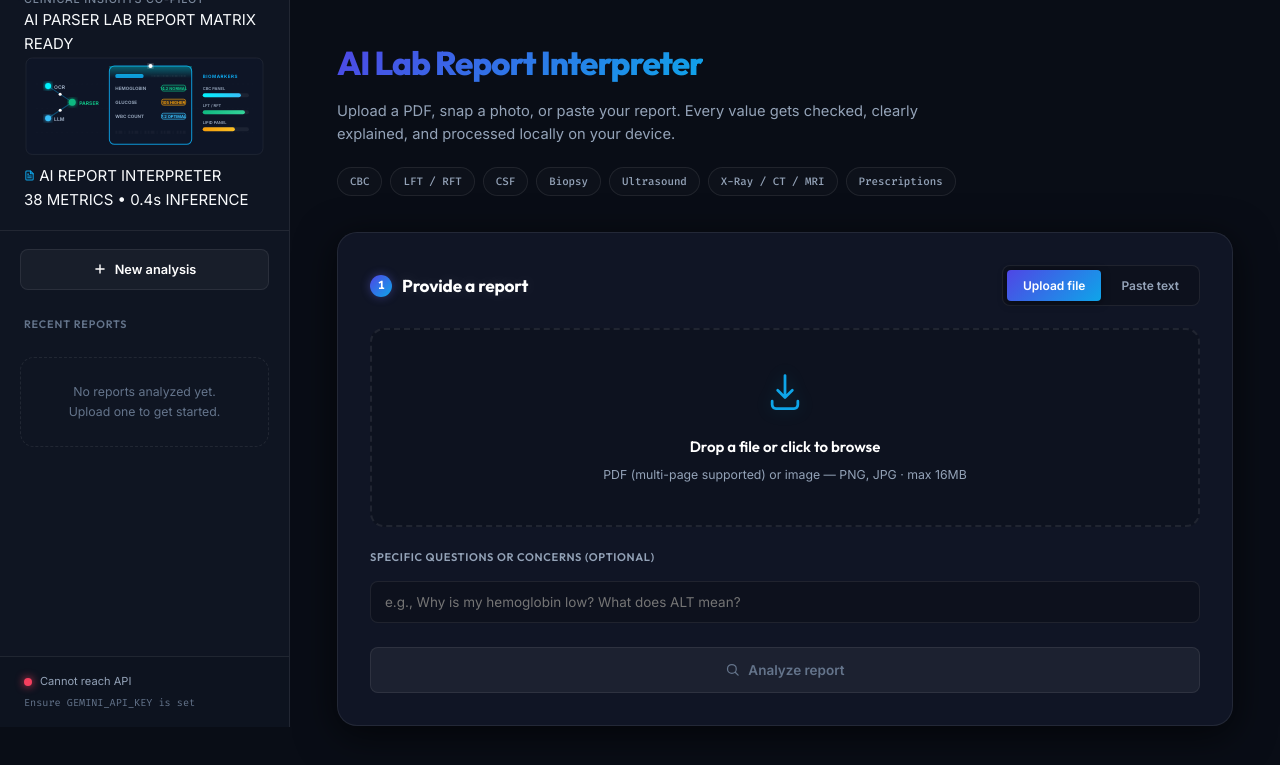
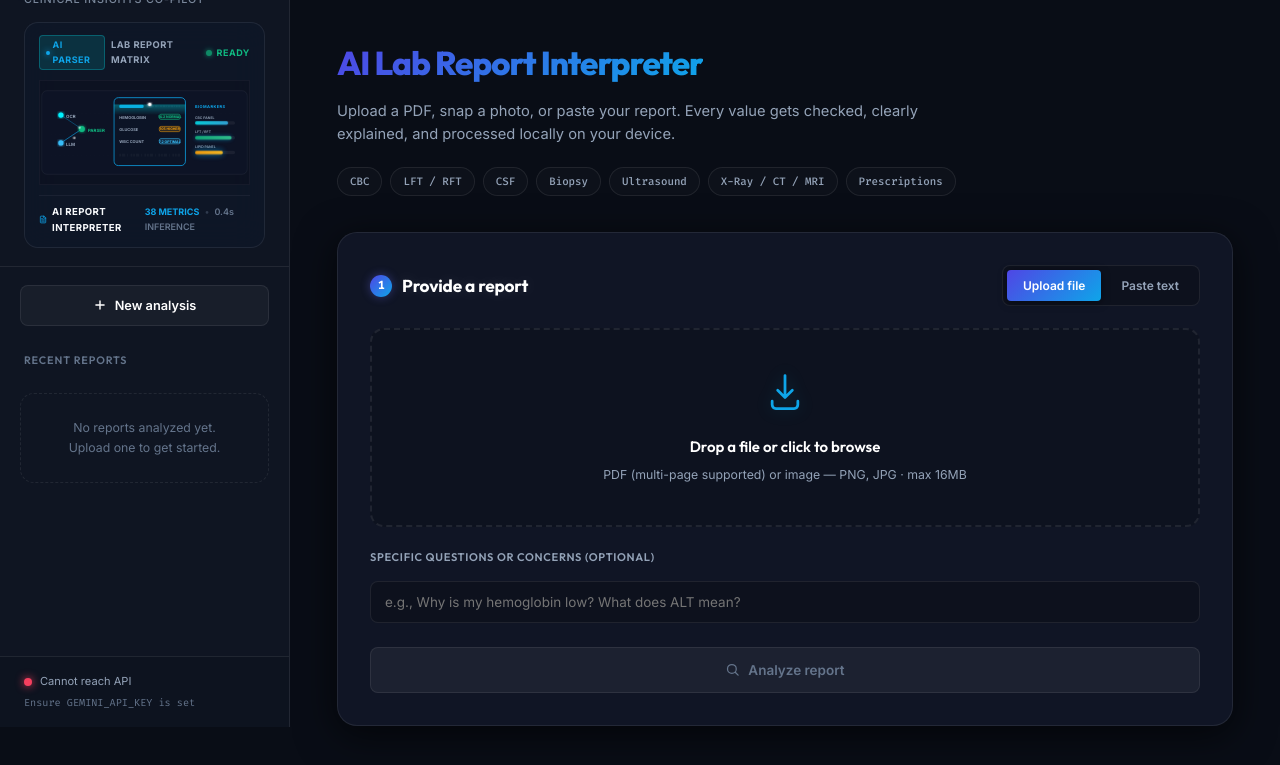
Before and after one commit to MohammadLimra/AI-Lab-Report-Interpreter, a plain HTML site: page index.html in a window 1280 px wide. Shown: the part 73-838 px from the top of the page. Drawn offline with nearby package versions, Linux system fonts and the light colour scheme; no server answers; a script that the page names is missing.

Commit message:
Update dashboard.css

```diff
--- a/static/css/dashboard.css
+++ b/static/css/dashboard.css
@@ -686,138 +686,195 @@ body::after {
 }
 
 
-.waveform {
+/* ==========================================================================
+   AI LAB REPORT INTERPRETER ENGINE CARD (HEAVY GRAPHICS & LASER SCANNER)
+   ========================================================================== */
+
+.ai-report-engine-card {
   width: 100%;
-  height: 100px;
   margin-top: 14px;
-  margin-bottom: 0px;
-  overflow: visible;
-}
-
-.hologram-stage {
-  transform-style: preserve-3d;
-  perspective: 400px;
-}
-
-
-.waveform .holo-doc,
-.waveform .holo-particles,
-.waveform .holo-alert,
-.waveform .holo-score {
-  transform-origin: 120px 50px;
-  transition: opacity 0.4s ease-in-out;
-}
-
-
-.waveform .holo-doc {
-  animation: phase-doc 10s infinite;
-}
-.waveform .holo-particles {
-  animation: phase-parts 10s infinite;
-}
-.waveform .holo-alert {
-  animation: phase-alert 10s infinite;
-}
-.waveform .holo-score {
-  animation: phase-score 10s infinite;
-}
-
-
-.waveform .laser-beam {
-  animation: holo-laser 2.5s ease-in-out infinite;
-}
-
-
-.waveform .part {
-  animation: drift-particle 5s ease-in-out infinite alternate;
-}
-.waveform .p1 { animation-delay: 0.2s; }
-.waveform .p2 { animation-delay: 0.8s; }
-.waveform .p3 { animation-delay: 1.4s; }
-.waveform .p4 { animation-delay: 2s; }
-
-.waveform .dna-helix {
-  animation: helix-pulse 3s ease-in-out infinite alternate;
-}
-
-
-.waveform .alert-box {
-  animation: box-blink 1.5s infinite alternate;
-}
-.waveform .alert-glow {
-  animation: ring-expand 1.5s infinite;
-}
-
-
-.waveform .score-dial-val {
-  transform: rotate(-90deg);
-  transform-origin: 120px 50px;
-  animation: dial-fill 10s infinite;
-}
-
-
-
-@keyframes phase-doc {
-  0%, 25% { opacity: 1; transform: translateY(0) rotateX(10deg); }
-  30%, 100% { opacity: 0; transform: translateY(-10px) rotateX(10deg); }
-}
-
-@keyframes phase-parts {
-  0%, 28% { opacity: 0; transform: scale(0.9); }
-  33%, 50% { opacity: 1; transform: scale(1); }
-  55%, 100% { opacity: 0; transform: scale(1.1); }
-}
-
-@keyframes phase-alert {
-  0%, 53% { opacity: 0; transform: scale(0.9); }
-  58%, 75% { opacity: 1; transform: scale(1); }
-  80%, 100% { opacity: 0; transform: scale(1.1); }
-}
-
-@keyframes phase-score {
-  0%, 78% { opacity: 0; transform: scale(0.9); }
-  83%, 98% { opacity: 1; transform: scale(1); }
-  100% { opacity: 0; transform: scale(1); }
-}
-
-@keyframes holo-laser {
-  0%, 100% { transform: translateY(0); opacity: 0.2; }
-  50% { transform: translateY(74px); opacity: 1; filter: drop-shadow(0 0 5px var(--accent-cyan)); }
-}
-
-@keyframes drift-particle {
-  0% { transform: translate(0, 0); opacity: 0.5; }
-  100% { transform: translate(15px, -15px); opacity: 1; filter: drop-shadow(0 0 3px var(--accent-cyan)); }
-}
-
-@keyframes helix-pulse {
-  0% { transform: scale(0.95); opacity: 0.3; }
-  100% { transform: scale(1.05); opacity: 0.8; filter: drop-shadow(0 0 6px var(--accent-indigo)); }
-}
-
-@keyframes box-blink {
-  0% { stroke: var(--signal-amber); fill: rgba(245, 158, 11, 0.05); }
-  100% { stroke: #ffb020; fill: rgba(245, 158, 11, 0.25); filter: drop-shadow(0 0 6px var(--signal-amber)); }
-}
-
-@keyframes ring-expand {
-  0% { r: 5px; opacity: 0.8; }
-  100% { r: 25px; opacity: 0; }
-}
-
-@keyframes dial-fill {
-  0%, 80% { stroke-dashoffset: 200; }
-  88%, 98% { stroke-dashoffset: 55; }
-  100% { stroke-dashoffset: 200; }
+  padding: 12px 14px;
+  background: rgba(15, 23, 42, 0.65);
+  border: 1px solid var(--border-color);
+  border-radius: var(--radius-md);
+  display: flex;
+  flex-direction: column;
+  gap: 10px;
+  backdrop-filter: blur(16px);
+  -webkit-backdrop-filter: blur(16px);
+  transition: border-color 0.3s ease, box-shadow 0.3s ease;
+}
+
+.ai-report-engine-card:hover {
+  border-color: rgba(0, 242, 254, 0.4);
+  box-shadow: 0 4px 24px rgba(0, 242, 254, 0.12);
+}
+
+.engine-header {
+  display: flex;
+  align-items: center;
+  justify-content: space-between;
+}
+
+.engine-title-group {
+  display: flex;
+  align-items: center;
+  gap: 6px;
+}
+
+.engine-chip {
+  display: flex;
+  align-items: center;
+  gap: 3px;
+  font-size: 0.6rem;
+  font-weight: 800;
+  padding: 2px 6px;
+  background: rgba(0, 242, 254, 0.12);
+  color: var(--accent-cyan);
+  border: 1px solid rgba(0, 242, 254, 0.25);
+  border-radius: 4px;
+  letter-spacing: 0.05em;
+}
+
+.chip-spark {
+  width: 4px;
+  height: 4px;
+  border-radius: 50%;
+  background: var(--accent-cyan);
+  box-shadow: 0 0 6px var(--accent-cyan);
+}
+
+.engine-subtitle {
+  font-size: 0.62rem;
+  font-weight: 700;
+  color: var(--text-secondary);
+  letter-spacing: 0.05em;
+}
+
+.engine-badge-live {
+  display: flex;
+  align-items: center;
+  gap: 5px;
+  font-size: 0.6rem;
+  font-weight: 800;
+  color: #10b981;
+  letter-spacing: 0.06em;
+}
+
+.engine-live-dot {
+  width: 6px;
+  height: 6px;
+  border-radius: 50%;
+  background: #10b981;
+  box-shadow: 0 0 8px #10b981;
+  animation: engine-dot-blink 1.8s ease-in-out infinite;
+}
+
+.engine-visual-box {
+  width: 100%;
+  height: 105px;
+  position: relative;
+  overflow: hidden;
+  border-radius: var(--radius-xs);
+  background: rgba(10, 15, 30, 0.6);
+  border: 1px solid rgba(255, 255, 255, 0.04);
+}
+
+.engine-svg {
+  width: 100%;
+  height: 100%;
+}
+
+/* AI Laser Scanning Beam Animation */
+.ai-laser-scanner {
+  animation: ai-doc-laser-scan 2.8s ease-in-out infinite alternate;
+}
+
+.ai-report-engine-card:hover .ai-laser-scanner {
+  animation-duration: 2s;
+}
+
+/* Synapse Packet Particle Motion */
+.synapse-packet {
+  animation: ai-synapse-flow 1.8s linear infinite;
+}
+
+.synapse-packet.p2 {
+  animation-delay: 0.9s;
+}
+
+/* Biomarker Progress Bar Fill Pulsing */
+.bar-fill {
+  animation: bar-glow-pulse 3s ease-in-out infinite alternate;
+}
+
+.bar-fill.b2 { animation-delay: 0.6s; }
+.bar-fill.b3 { animation-delay: 1.2s; }
+
+.engine-footer {
+  display: flex;
+  align-items: center;
+  justify-content: space-between;
+  font-size: 0.64rem;
+  color: var(--text-secondary);
+  border-top: 1px solid rgba(255, 255, 255, 0.05);
+  padding-top: 8px;
+}
+
+.engine-footer-left {
+  display: flex;
+  align-items: center;
+  gap: 5px;
+  font-weight: 700;
+  color: var(--text-primary);
+  letter-spacing: 0.04em;
+}
+
+.engine-footer-right {
+  font-weight: 600;
+  font-size: 0.6rem;
+  color: var(--text-muted);
+}
+
+.metric-highlight {
+  color: var(--accent-cyan);
+  font-weight: 700;
+}
+
+.dot-sep {
+  margin: 0 3px;
+  opacity: 0.4;
+}
+
+/* Keyframes */
+@keyframes ai-doc-laser-scan {
+  0% { transform: translateY(2px); }
+  100% { transform: translateY(64px); }
+}
+
+@keyframes ai-synapse-flow {
+  0% { transform: translate(0px, 0px); opacity: 0.2; }
+  50% { opacity: 1; }
+  100% { transform: translate(12px, 8px); opacity: 0.2; }
+}
+
+@keyframes bar-glow-pulse {
+  0% { opacity: 0.75; }
+  100% { opacity: 1; filter: drop-shadow(0 0 4px var(--accent-cyan)); }
+}
+
+@keyframes engine-dot-blink {
+  0%, 100% { opacity: 1; box-shadow: 0 0 8px #10b981; }
+  50% { opacity: 0.3; box-shadow: 0 0 2px #10b981; }
 }
 
 @media (prefers-reduced-motion: reduce) {
-  .waveform .laser-beam { animation: none; transform: translateY(37px); }
-  .waveform .part { animation: none; opacity: 0.8; }
-  .waveform .holo-doc { opacity: 1; }
-  .waveform .holo-particles,
-  .waveform .holo-alert,
-  .waveform .holo-score { display: none; }
+  .ai-laser-scanner,
+  .synapse-packet,
+  .bar-fill,
+  .engine-live-dot {
+    animation: none !important;
+  }
 }
 
 .sidebar-new-btn {
```
